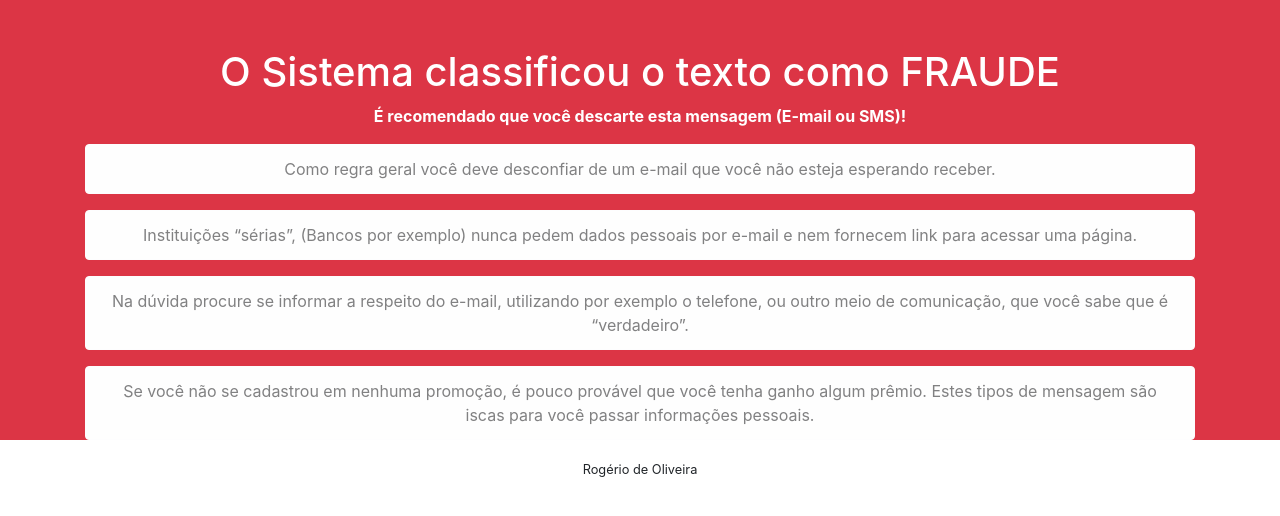
After one commit to rogeriodeoliveira/detector_fraude, a Flask app: template app/templates/fraude.html in a window 1280 px wide. The commit adds this page. Shown: the top 516 px of the page. Run offline with Flask 2, Linux system fonts and the light colour scheme; the template is opened without the code that fills it, so the values that code supplies are empty; parts of the project's set-up code (start-up, migrations or seed data) failed here and were passed over; some libraries are stand-ins or nearby versions.

Commit message:
template

```diff
--- /dev/null
+++ b/app/templates/base.html
@@ -0,0 +1,21 @@
+<!DOCTYPE html>
+<html lang="pt-br">
+<head>
+    <meta charset="UTF-8">
+    <meta name="viewport" content="width=device-width, initial-scale=1.0">
+    <meta http-equiv="X-UA-Compatible" content="ie=edge">
+    <link rel="stylesheet" href="{{ url_for('static',filename="css/bootstrap.min.css") }}">
+    <link rel="stylesheet" href="{{ url_for('static',filename="style.css") }}">
+    <title>FRAUDE- Detector</title>
+</head>
+<body>
+    {% block content %}
+    {% endblock %}
+    <footer class="footer text-center">
+        <span class="align-bottom"><small>Rogério de Oliveira</small></span>
+    </footer>
+</body>
+<script src="https://code.jquery.com/jquery-3.3.1.slim.min.js" integrity="sha384-q8i/X+965DzO0rT7abK41JStQIAqVgRVzpbzo5smXKp4YfRvH+8abtTE1Pi6jizo" crossorigin="anonymous"></script>
+<script src="https://cdnjs.cloudflare.com/ajax/libs/popper.js/1.14.7/umd/popper.min.js" integrity="sha384-UO2eT0CpHqdSJQ6hJty5KVphtPhzWj9WO1clHTMGa3JDZwrnQq4sF86dIHNDz0W1" crossorigin="anonymous"></script>
+<script src="{{ url_for('static',filename="js/bootstrap.min.js") }}"></script>
+</html>
--- /dev/null
+++ b/app/templates/fraude.html
@@ -0,0 +1,29 @@
+{% extends 'base.html' %}
+    {% block content %}
+    <section class="bg-danger">
+    <div class="container text-center">
+        <h1 class="text-white pt-5">O Sistema classificou o texto como FRAUDE</h1>
+        <p class="text-white font-weight-bold">
+            É recomendado que você descarte esta mensagem (E-mail ou SMS)!
+        </p>
+
+        <div class="alert alert-light" role="alert">
+                Como regra geral você deve desconfiar de um e-mail que você não esteja
+                esperando receber.
+        </div>
+        <div class="alert alert-light" role="alert">
+                Instituições “sérias”, (Bancos por exemplo) nunca pedem dados pessoais
+                por e-mail e nem fornecem link para acessar uma página.
+        </div>
+        <div class="alert alert-light" role="alert">
+                Na dúvida procure se informar a respeito do e-mail, utilizando por
+                exemplo o telefone, ou outro meio de comunicação, que você sabe que é “verdadeiro”.
+        </div>
+        <div class="alert alert-light" role="alert">
+                Se você não se cadastrou em nenhuma promoção, é pouco provável que você
+                tenha ganho algum prêmio. Estes tipos de mensagem são iscas para você
+                passar informações pessoais.
+        </div>
+    </div>
+</section>
+{% endblock%}
```
Also changed, not shown: app/templates/index.html (+12 -24 lines), app/templates/notfraude.html (added, +27 -0 lines), app/templates/default.html (added).
